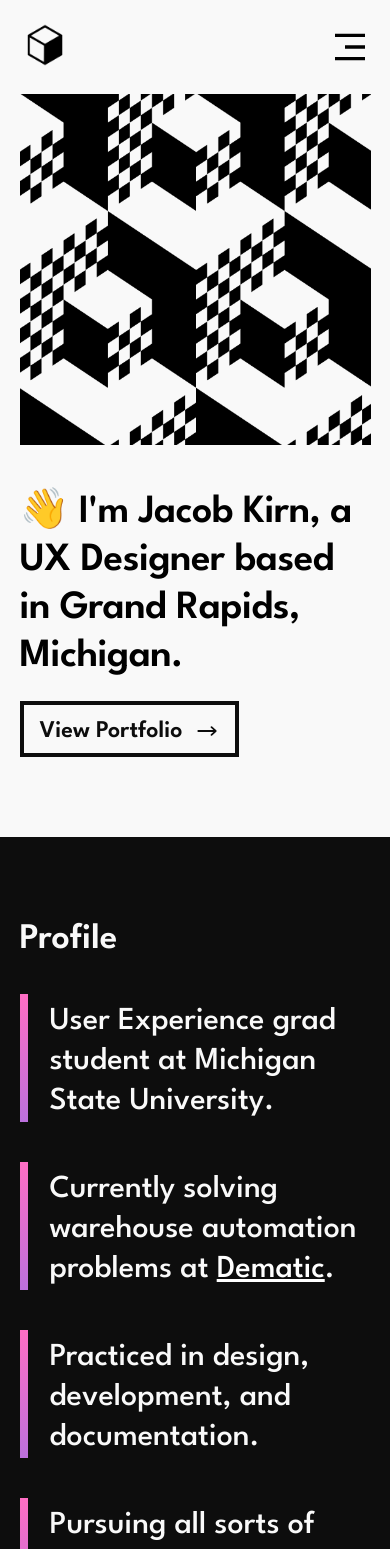
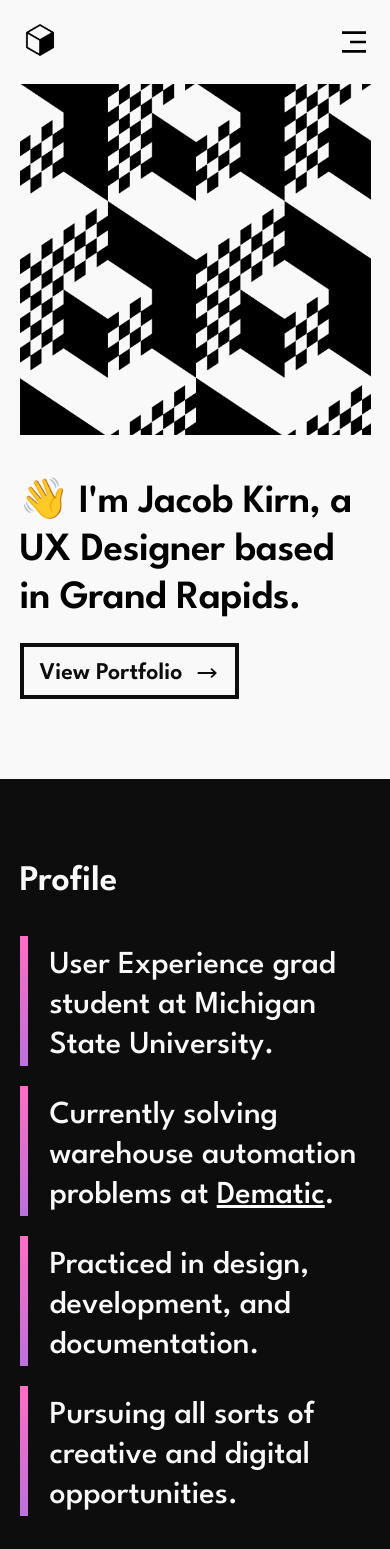
Before and after one commit to jacobkirn/portfolio, a React (Create React App) app: page / in a window 390 px wide. Shown: the top 1549 px of the page. Built offline with nearby package versions, Linux system fonts and the light colour scheme.

Commit message:
just rapid testing on mobile at this point

```diff
--- a/src/App.css
+++ b/src/App.css
@@ -94,7 +94,7 @@ button:hover {
 }
 
 #logo {
-  width: 50px;
+  width: 40px;
   cursor: pointer;
 }
 
@@ -102,8 +102,8 @@ button:hover {
   background: none;
   border: none;
   color: black;
-  font-size: 40px;
-  height: 40px;
+  font-size: 32px;
+  height: 32px;
   cursor: pointer;
 }
 
@@ -126,8 +126,9 @@ button:hover {
 }
 
 #x {
-  font-size: 40px;
-  height: 40px;
+  font-size: 32px;
+  height: 32px;
+  margin-bottom: -8px;
 }
 
 #linkedin {
@@ -191,10 +192,9 @@ button:hover {
 
 #profile-text-m h3 {
   position: relative; /* Needed for absolute positioning of pseudo-element */
-  padding-top: 8px;
+  padding-top: 10px;
   padding-left: 30px; /* Adjust as needed */
-  margin-bottom: 40px;
-  line-height: 40px;
+  margin-bottom: 20px;
 }
 
 #profile-text-m h3::before {
--- a/src/components/HomeBanner.js
+++ b/src/components/HomeBanner.js
@@ -10,7 +10,7 @@ function HomeBanner() {
             <div className='row' id="homebanner">
                 <div className='col-8' id="homebanner-heading">
                     <h1 id="d">👋 I'm Jacob Kirn, a UX Designer based in Grand Rapids, MI.</h1>
-                    <h1 id="m">👋 I'm Jacob Kirn, a UX Designer based in Grand Rapids, Michigan.</h1>
+                    <h1 id="m">👋 I'm Jacob Kirn, a UX Designer based in Grand Rapids.</h1>
                     <button>View Portfolio <HiMiniArrowLongRight /></button>
                 </div>
                 <div className='col-4' id="flex">
```
